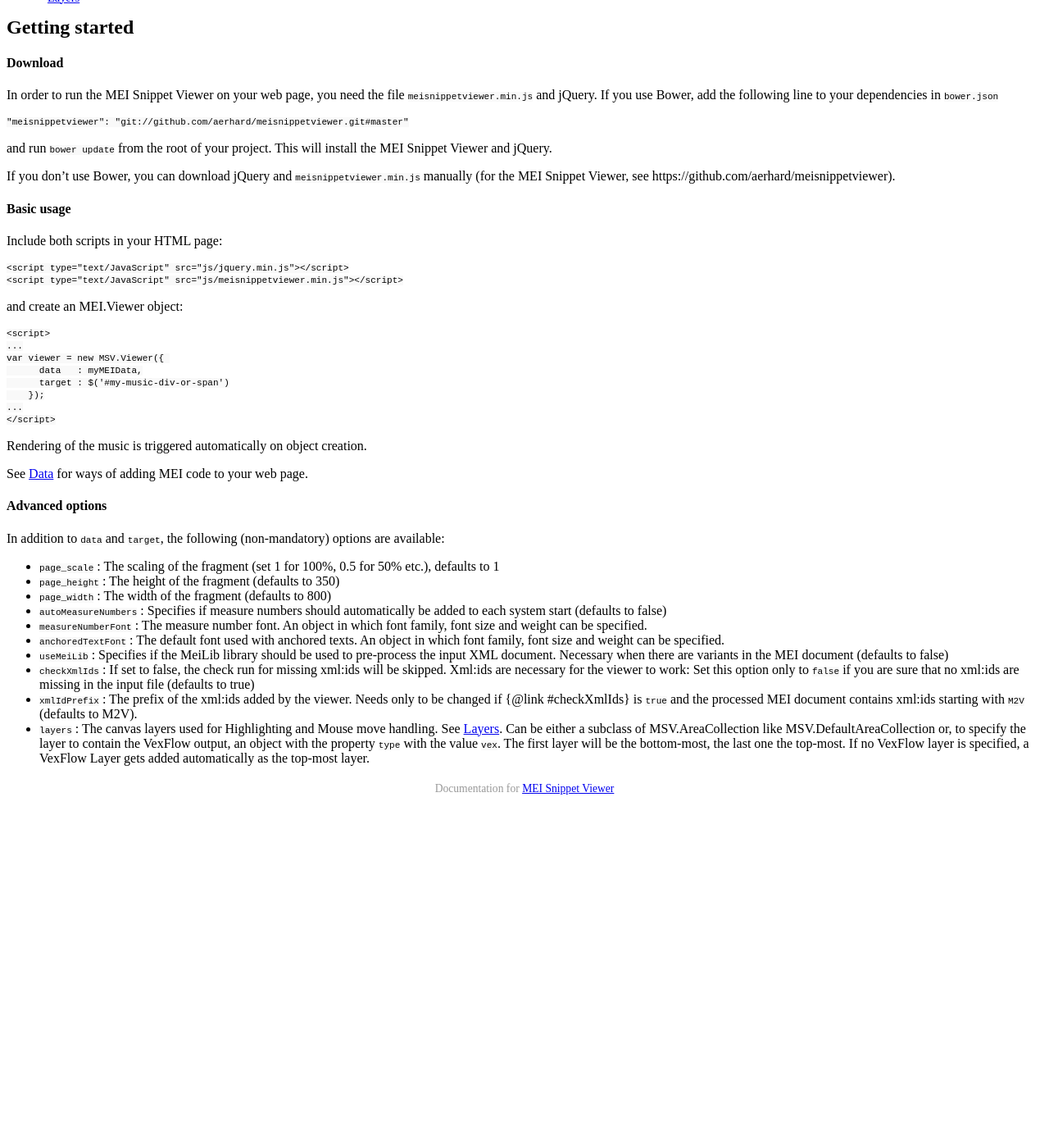
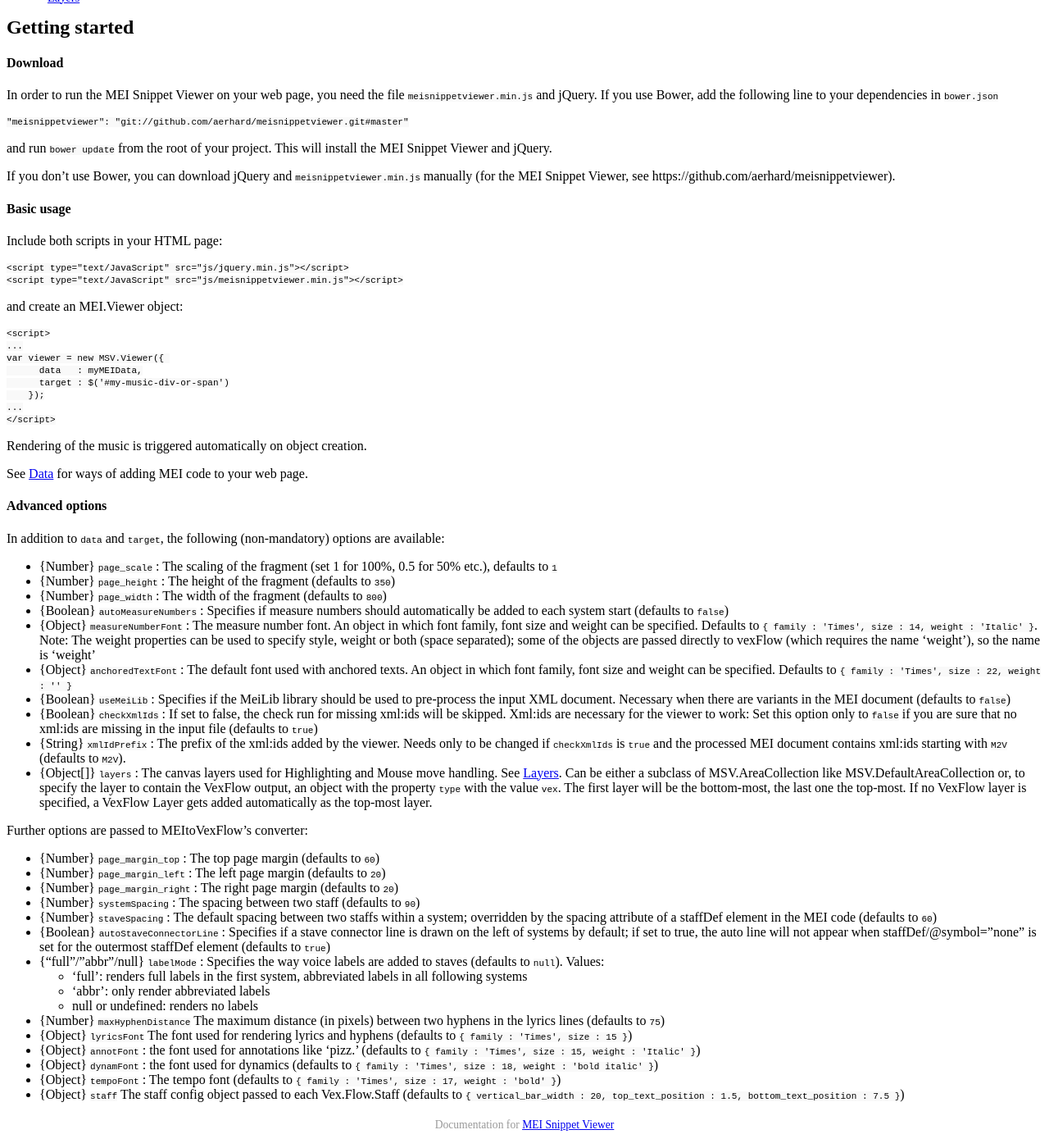
Before and after one commit to aerhard/meisnippetviewer, a Jekyll site: the page built from _posts/2014-08-18-setup.md, in a window 1280 px wide and 1400 px high, scrolled down 229 px. Shown: the whole window at 82% size. Built offline with Jekyll 4.4.1, drawn with Linux system fonts in a browser that asks for light colours; Markdown is read by kramdown in place of the engine named in the settings; a style sheet for code colours, icons or effects is not loaded; before the commit the page ends 1219 px from its top, so only the background shows below that; some of the changed text lies outside the part shown.

Commit message:
added documentation

```diff
--- a/_config.yml
+++ b/_config.yml
@@ -22,7 +22,7 @@
 
 # Keep as an empty string if served up at the root. If served up at a specific
 # path (e.g. on GitHub pages) leave off the trailing slash, e.g. /my-project
-baseurl: ''
+baseurl: '/meisnippetviewer'
 
 # Dates are not included in permalinks
 permalink: none
--- a/_posts/2014-08-18-setup.md
+++ b/_posts/2014-08-18-setup.md
@@ -49,13 +49,63 @@
 
 In addition to `data` and `target`, the following (non-mandatory) options are available:
 
-- `page_scale` : The scaling of the fragment (set 1 for 100%, 0.5 for 50% etc.), defaults to 1
-- `page_height` : The height of the fragment (defaults to 350)
-- `page_width` : The width of the fragment (defaults to 800)
-- `autoMeasureNumbers` : Specifies if measure numbers should automatically be added to each system start (defaults to false)
-- `measureNumberFont` : The measure number font. An object in which font family, font size and weight can be specified.
-- `anchoredTextFont` : The default font used with anchored texts. An object in which font family, font size and weight can be specified.
-- `useMeiLib` : Specifies if the MeiLib library should be used to pre-process the input XML document. Necessary when there are variants in the MEI document (defaults to false)
-- `checkXmlIds` : If set to false, the check run for missing xml:ids will be skipped. Xml:ids are necessary for the viewer to work: Set this option only to `false` if you are sure that no xml:ids are missing in the input file (defaults to true)
-- `xmlIdPrefix` : The prefix of the xml:ids added by the viewer. Needs only to be changed if {@link #checkXmlIds} is `true` and the processed MEI document contains xml:ids starting with `M2V` (defaults to M2V).
-- `layers` : The canvas layers used for Highlighting and Mouse move handling. See [Layers]({% post_url 2014-08-17-layers %}). Can be either a subclass of MSV.AreaCollection like MSV.DefaultAreaCollection or, to specify the layer to contain the VexFlow output, an object with the property `type` with the value `vex`. The first layer will be the bottom-most, the last one the top-most. If no VexFlow layer is specified, a VexFlow Layer gets added automatically as the top-most layer.
+- {Number} `page_scale` : The scaling of the fragment (set 1 for 100%, 0.5 for 50% etc.), defaults to `1`
+- {Number} `page_height` : The height of the fragment (defaults to `350`)
+- {Number} `page_width` : The width of the fragment (defaults to `800`)
+- {Boolean} `autoMeasureNumbers` : Specifies if measure numbers should automatically be added to each system start (defaults to `false`)
+- {Object} `measureNumberFont` : The measure number font. An object in which font family, font size and weight can be specified. Defaults to
+ `{
+     family : 'Times',
+     size : 14,
+     weight : 'Italic'
+ }`. Note: The weight properties can be used to specify style, weight or both (space separated); some of the objects are passed directly to vexFlow (which requires the name 'weight'), so the name is 'weight'
+- {Object} `anchoredTextFont` : The default font used with anchored texts. An object in which font family, font size and weight can be specified. Defaults to
+ `{
+     family : 'Times',
+     size : 22,
+     weight : ''
+    }`
+- {Boolean} `useMeiLib` : Specifies if the MeiLib library should be used to pre-process the input XML document. Necessary when there are variants in the MEI document (defaults to `false`)
+- {Boolean} `checkXmlIds` : If set to false, the check run for missing xml:ids will be skipped. Xml:ids are necessary for the viewer to work: Set this option only to `false` if you are sure that no xml:ids are missing in the input file (defaults to `true`)
+- {String} `xmlIdPrefix` : The prefix of the xml:ids added by the viewer. Needs only to be changed if `checkXmlIds` is `true` and the processed MEI document contains xml:ids starting with `M2V` (defaults to `M2V`).
+- {Object[]} `layers` : The canvas layers used for Highlighting and Mouse move handling. See [Layers]({% post_url 2014-08-17-layers %}). Can be either a subclass of MSV.AreaCollection like MSV.DefaultAreaCollection or, to specify the layer to contain the VexFlow output, an object with the property `type` with the value `vex`. The first layer will be the bottom-most, the last one the top-most. If no VexFlow layer is specified, a VexFlow Layer gets added automatically as the top-most layer.
+
+Further options are passed to MEItoVexFlow's converter:
+
+- {Number} `page_margin_top` : The top page margin (defaults to `60`)
+- {Number} `page_margin_left` : The left page margin (defaults to `20`)
+- {Number} `page_margin_right` : The right page margin  (defaults to `20`)
+- {Number} `systemSpacing` : The spacing between two staff  (defaults to `90`)
+- {Number} `staveSpacing` : The default spacing between two staffs within a system; overridden by the spacing attribute of a staffDef element in the MEI code
+(defaults to `60`)
+- {Boolean} `autoStaveConnectorLine` : Specifies if a stave connector line is drawn on the left of systems by default; if set to true, the auto line will not appear when staffDef/@symbol="none" is set for the outermost staffDef element (defaults to `true`)
+- {"full"/"abbr"/null} `labelMode` : Specifies the way voice labels are added to staves (defaults to `null`). Values:
+     - 'full': renders full labels in the first system, abbreviated labels in all following systems
+     - 'abbr': only render abbreviated labels
+     - null or undefined: renders no labels
+- {Number} `maxHyphenDistance` The maximum distance (in pixels) between two hyphens in the lyrics lines  (defaults to `75`)
+- {Object} `lyricsFont` The font used for rendering lyrics and hyphens (defaults to
+    `{
+       family : 'Times',
+       size : 15
+     }`)
+- {Object} `annotFont` : the font used for annotations like 'pizz.' (defaults to `{
+      family : 'Times',
+      size : 15,
+      weight : 'Italic'
+    }`)
+- {Object} `dynamFont` : the font used for dynamics (defaults to `{
+      family : 'Times',
+      size : 18,
+      weight : 'bold italic'
+    }`)
+- {Object} `tempoFont` : The tempo font (defaults to `{
+      family : 'Times',
+      size : 17,
+      weight : 'bold'
+    }`)
+- {Object} `staff` The staff config object passed to each Vex.Flow.Staff (defaults to `{
+    vertical_bar_width : 20,
+    top_text_position : 1.5,
+    bottom_text_position : 7.5
+  }`)
```
Also changed, not shown: _posts/2014-08-18-fullpage-demo.md (+1 -1 lines).
